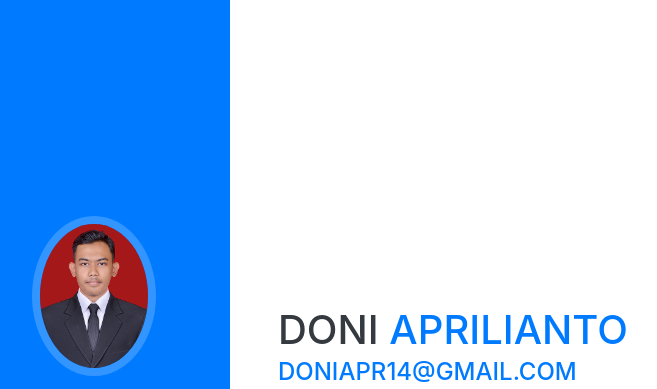
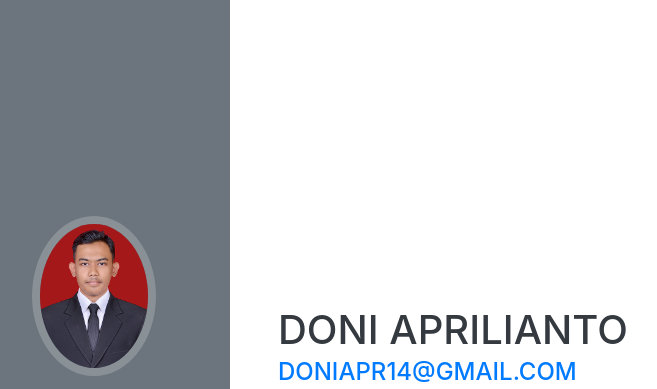
Before and after one commit to doniapr/doniapr.github.io, a website with bundled scripts: page index.html in a window 1280 px wide. Shown: the top 389 px of the page, without its empty margins (42-699 px from the left). Built offline with nearby package versions, Linux system fonts and the light colour scheme; a web font is replaced by a local one.

Commit message:
update color

```diff
--- a/index.html
+++ b/index.html
@@ -25,7 +25,7 @@
 
 <body id="page-top">
 
-  <nav class="navbar navbar-expand-lg navbar-dark bg-primary fixed-top" id="sideNav">
+  <nav class="navbar navbar-expand-lg navbar-dark bg-secondary fixed-top" id="sideNav">
     <a class="navbar-brand js-scroll-trigger" href="#page-top">
       <span class="d-block d-lg-none">Doni Aprilianto</span>
       <span class="d-none d-lg-block">
@@ -60,8 +60,8 @@
 
     <section class="resume-section p-3 p-lg-5 d-flex align-items-center" id="about">
       <div class="w-100">
-        <h1 class="mb-0">Doni
-          <span class="text-primary">Aprilianto</span>
+        <h1 class="mb-0">
+          Doni Aprilianto
         </h1>
         <div class="subheading mb-5">
           <a href="mailto:name@email.com">doniapr14@gmail.com</a>
```
